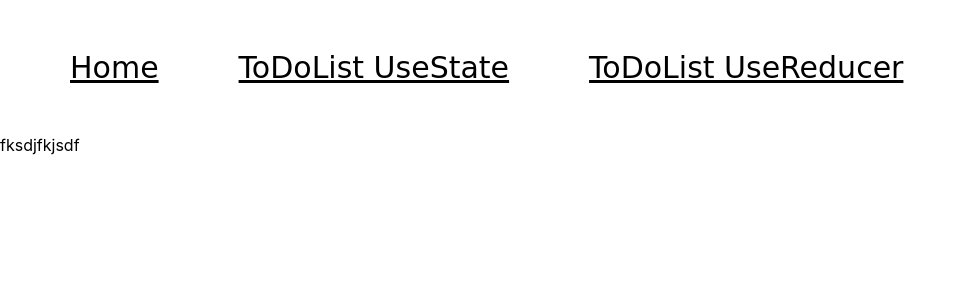
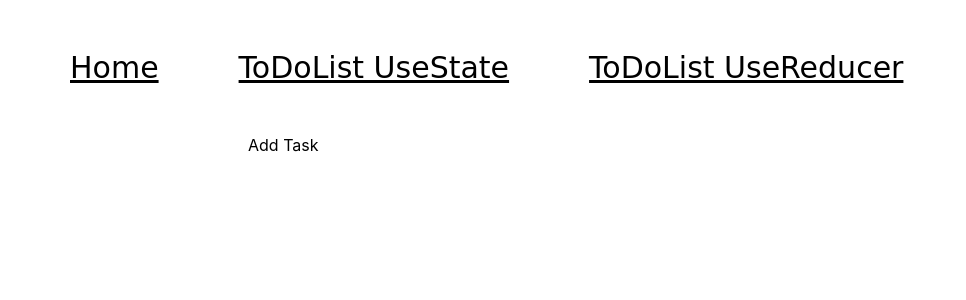
Before and after one commit to vlasoffivan95/todolist, a React (Create React App) app: page /todolistreducer in a window 1280 px wide. Shown: the top 300 px of the page, without its empty margins (0-966 px from the left). Built offline with nearby package versions, Linux system fonts and the light colour scheme.

Commit message:
add switch case and add-btn todo reducer

```diff
--- a/src/components/ToDoListReducer/index.jsx
+++ b/src/components/ToDoListReducer/index.jsx
@@ -1,11 +1,39 @@
-import React from 'react';
+import React, { useReducer, useState } from "react";
+import { v4 as uuid } from "uuid";
 
-const TodoListReducer = () => {
-    return (
-        <div>
-            <h1>fksdjfkjsdf</h1>
-        </div>
-    );
+function reducer(state, action) {
+  const { type } = action;
+  switch (type) {
+    case "new_task": {
+      const newState = { ...state, newTask: action.payload };
+      return newState;
+    }
+    case "add_task": {
+      const newTask = state.newTask;
+      const taskList = { id: uuid(), text: newTask, status: false };
+      const newState = {...initialState, taskList:[...state.taskList, taskList]};
+      return newState;
+    }
+
+    default:
+      return state;
+  }
 }
 
+const initialState = { taskList: [], newTask: "" };
+const TodoListReducer = () => {
+  const [state, dispatch] = useReducer(reducer, initialState);
+
+  const handleTaskText = ({ target: { value } }) =>
+    dispatch({ type: "new_task", payload: value });
+
+  return (
+    <div>
+      <input type="text" value={state.newTask} onChange={handleTaskText} />
+      {state.newTask}
+      <button onClick={() => dispatch({ type: "add_task" })}>Add Task</button>
+    </div>
+  );
+};
+
 export default TodoListReducer;
```
Also changed, not shown: src/components/ToDoListReducer/style.module.scss (added).
